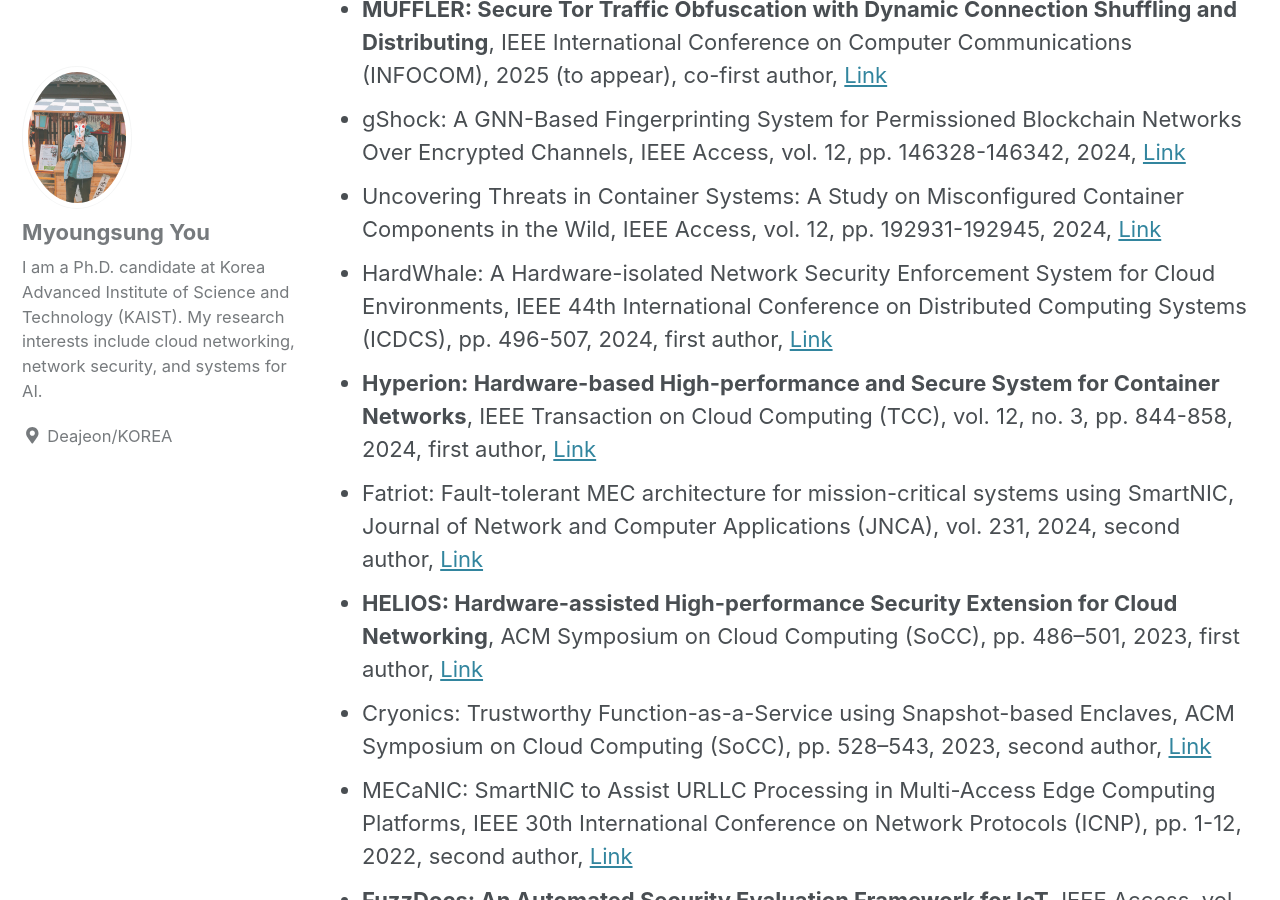
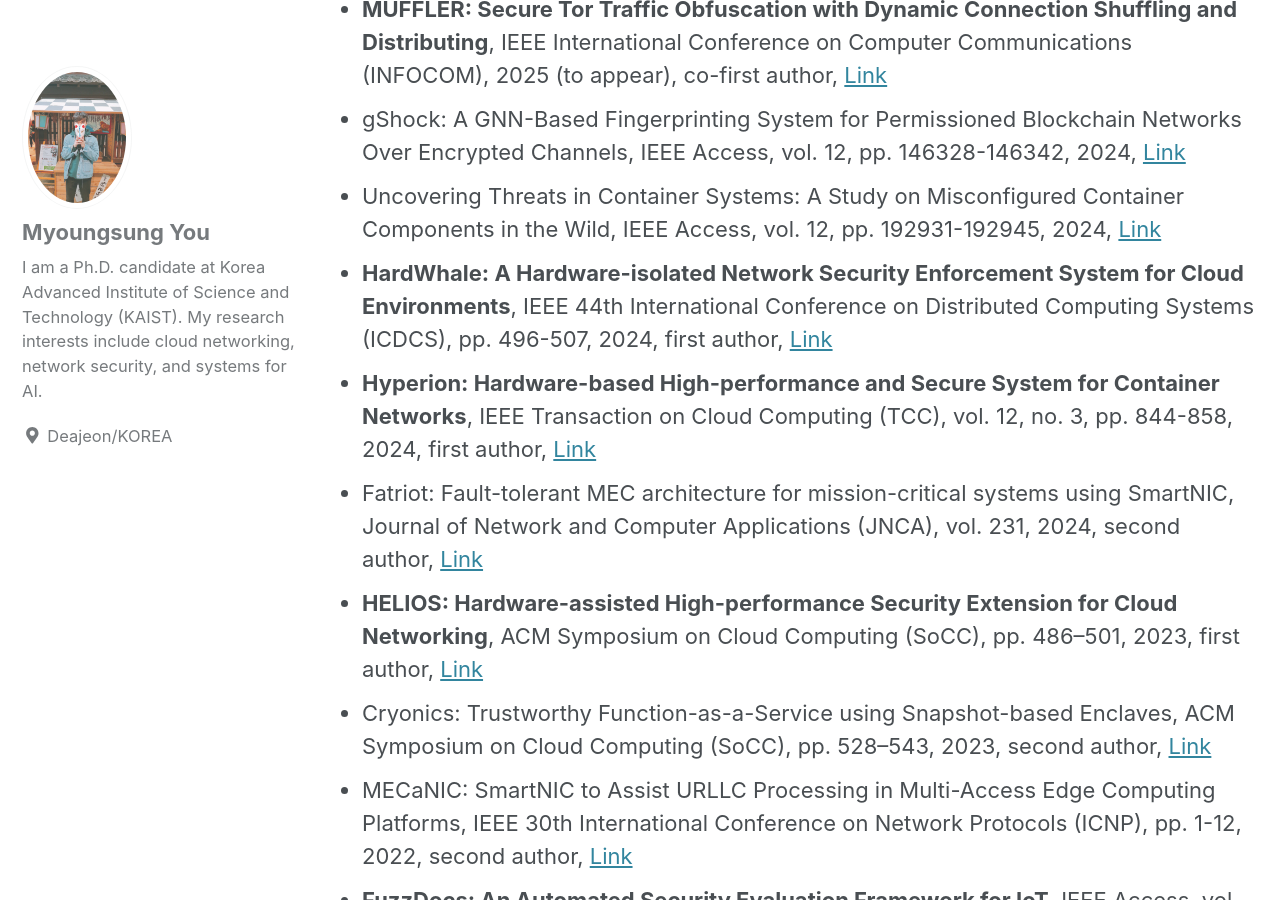
Before and after one commit to Famous7/famous7.github.io, a Jekyll site: the page built from _posts/2018-05-20-cv.md, in a window 1280 px wide and 900 px high, scrolled down 3000 px. Built offline with Jekyll 4.4.1, drawn with Linux system fonts in a browser that asks for light colours; cached includes are drawn as plain includes; nearby versions of some CDN libraries; our own code applies the rules of GitHub Pages for plain Markdown files; part of the change alters nothing that is shown.

Commit message:
Update 2018-05-20-cv.md

```diff
--- a/_posts/2018-05-20-cv.md
+++ b/_posts/2018-05-20-cv.md
@@ -64,7 +64,7 @@ I am a researcher committed to pioneering advancements in cloud networking throu
 - **MUFFLER: Secure Tor Traffic Obfuscation with Dynamic Connection Shuffling and Distributing**, IEEE International Conference on Computer Communications (INFOCOM), 2025 (to appear), co-first author, [Link](https://infocom2025.ieee-infocom.org/program/accepted-paper-list-main-conference)
 - gShock: A GNN-Based Fingerprinting System for Permissioned Blockchain Networks Over Encrypted Channels, IEEE Access, vol. 12, pp. 146328-146342, 2024, [Link]((https://ieeexplore.ieee.org/abstract/document/10697129))
 - Uncovering Threats in Container Systems: A Study on Misconfigured Container Components in the Wild, IEEE Access, vol. 12, pp. 192931-192945, 2024, [Link](https://ieeexplore.ieee.org/abstract/document/10788674)
-- HardWhale: A Hardware-isolated Network Security Enforcement System for Cloud Environments, IEEE 44th International Conference on Distributed Computing Systems (ICDCS), pp. 496-507, 2024, first author, [Link](https://ieeexplore.ieee.org/abstract/document/10630989)
+- **HardWhale: A Hardware-isolated Network Security Enforcement System for Cloud Environments**, IEEE 44th International Conference on Distributed Computing Systems (ICDCS), pp. 496-507, 2024, first author, [Link](https://ieeexplore.ieee.org/abstract/document/10630989)
 - **Hyperion: Hardware-based High-performance and Secure System for Container Networks**, IEEE Transaction on Cloud Computing (TCC), vol. 12, no. 3, pp. 844-858, 2024, first author, [Link](https://ieeexplore.ieee.org/abstract/document/10535194)
 - Fatriot: Fault-tolerant MEC architecture for mission-critical systems using SmartNIC, Journal of Network and Computer Applications (JNCA), vol. 231, 2024, second author, [Link](https://www.sciencedirect.com/science/article/abs/pii/S1084804524001553)
 - **HELIOS: Hardware-assisted High-performance Security Extension for Cloud Networking**, ACM Symposium on Cloud Computing (SoCC), pp. 486–501, 2023, first author, [Link](https://dl.acm.org/doi/abs/10.1145/3620678.3624786)
```
